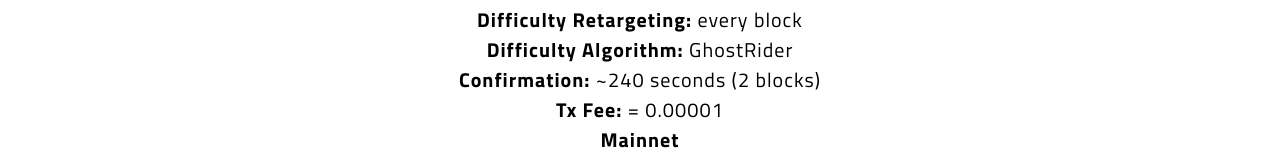
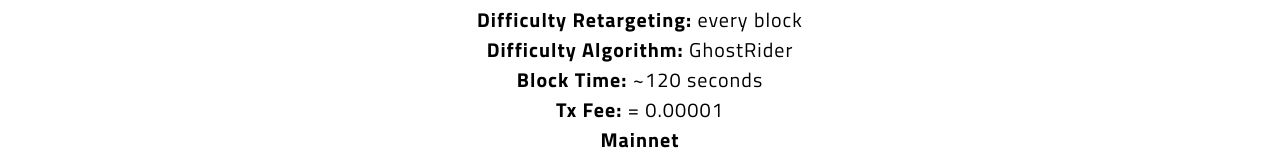
Before and after one commit to fsocietychain/fsociety.github.io, a plain HTML site: page index.html in a window 1280 px wide. Shown: the part 1820-1974 px from the top of the page. Drawn offline with Linux system fonts and the light colour scheme.

Commit message:
Update index.html

```diff
--- a/index.html
+++ b/index.html
@@ -159,7 +159,7 @@
         <b>Block Mature:</b> 100 Blocks <br>
         <b>Difficulty Retargeting:</b> every block <br>
         <b>Difficulty Algorithm:</b> GhostRider <br>
-        <b>Confirmation:</b> ~240 seconds (2 blocks) <br>
+        <b>Block Time:</b> ~120 seconds <br>
         <b>Tx Fee:</b> = 0.00001<br>
         <b>Mainnet</b><br>
         <b>-P2P Port:</b> 15277<br>
```
